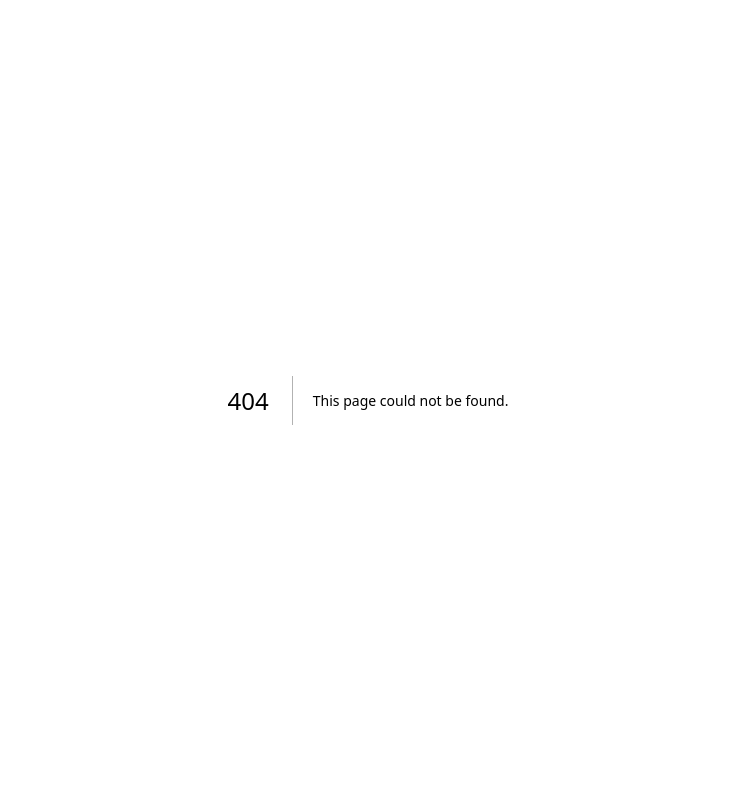
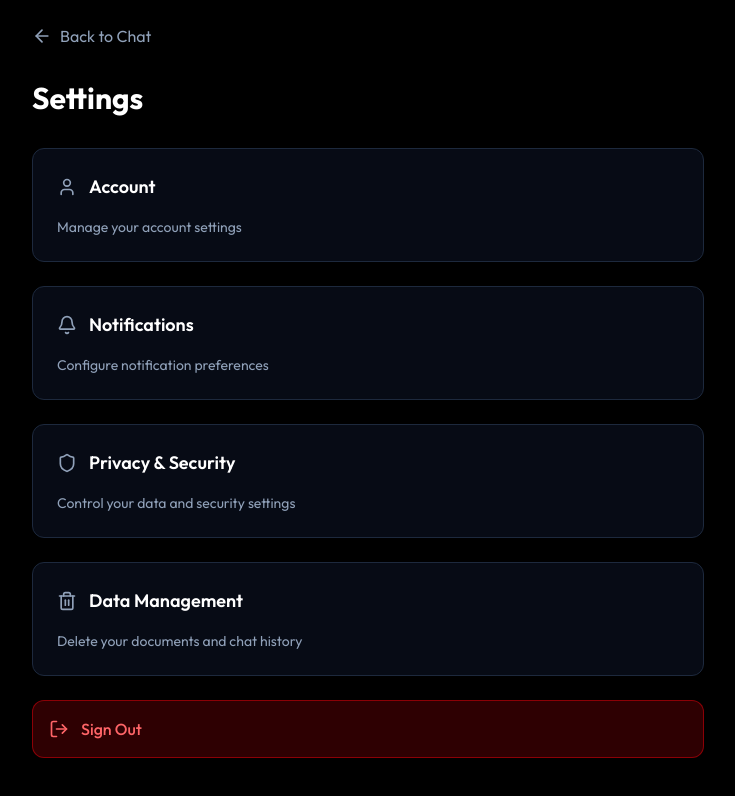
Before and after one commit to AnishaPaturi/AI-pdf-chatbot, a Next.js app in the folder frontend/: page /dashboard/settings in a window 1280 px wide. Before the commit this address had no page. Shown: the top 796 px of the page, without its empty margins (272-1007 px from the left). Built offline with nearby package versions, Linux system fonts and the light colour scheme.

Commit message:
2.6 : Added functionality to New chat and settings buttons on dashboard

```diff
--- a/frontend/src/app/dashboard/page.tsx
+++ b/frontend/src/app/dashboard/page.tsx
@@ -34,7 +34,7 @@ const PDFViewer = dynamic(() => import('@/components/PDFViewer'), { ssr: false }
 export default function DashboardPage() {
   const router = useRouter();
   const { user, logout } = useAuthStore();
-  const { messages, isLoading, addMessage, setLoading } = useChatStore();
+  const { messages, isLoading, addMessage, setLoading, clearMessages } = useChatStore();
 
   const [documents, setDocuments] = useState<DocumentData[]>([]);
   const [input, setInput] = useState('');
@@ -141,10 +141,10 @@ export default function DashboardPage() {
       const response = await fetch('/api/summary/convert/pdf', {
         method: 'POST',
         headers: {
-          'Content-Type': 'text/plain',
+          'Content-Type': 'application/json',
           'Authorization': `Bearer ${localStorage.getItem('token')}`,
         },
-        body: summaryContent,
+        body: JSON.stringify({ summary_text: summaryContent }),
       });
 
       if (response.ok) {
@@ -158,6 +158,9 @@ export default function DashboardPage() {
         window.URL.revokeObjectURL(url);
         document.body.removeChild(a);
         toast.success('PDF downloaded');
+      } else {
+        const error = await response.json();
+        toast.error(error.detail || 'Failed to download PDF');
       }
     } catch (err) {
       toast.error('Failed to download PDF');
@@ -169,10 +172,10 @@ export default function DashboardPage() {
       const response = await fetch('/api/summary/convert/word', {
         method: 'POST',
         headers: {
-          'Content-Type': 'text/plain',
+          'Content-Type': 'application/json',
           'Authorization': `Bearer ${localStorage.getItem('token')}`,
         },
-        body: summaryContent,
+        body: JSON.stringify({ summary_text: summaryContent }),
       });
 
       if (response.ok) {
@@ -186,6 +189,9 @@ export default function DashboardPage() {
         window.URL.revokeObjectURL(url);
         document.body.removeChild(a);
         toast.success('Word document downloaded');
+      } else {
+        const error = await response.json();
+        toast.error(error.detail || 'Failed to download Word document');
       }
     } catch (err) {
       toast.error('Failed to download Word document');
@@ -324,7 +330,10 @@ export default function DashboardPage() {
         </div>
 
         {/* New Chat Button */}
-        <button className="m-4 py-2.5 px-4 bg-white text-black font-semibold rounded-lg hover:bg-slate-100 transition flex items-center justify-center gap-2">
+        <button
+          onClick={() => { clearMessages(); }}
+          className="m-4 py-2.5 px-4 bg-white text-black font-semibold rounded-lg hover:bg-slate-100 transition flex items-center justify-center gap-2"
+        >
           <Plus className="w-4 h-4" />
           New Chat
         </button>
@@ -384,7 +393,10 @@ export default function DashboardPage() {
             <Upload className="w-4 h-4" />
             Upload PDF
           </button>
-          <button className="w-full py-2 px-3 bg-slate-800/50 hover:bg-slate-800 text-slate-300 text-sm font-medium rounded-lg transition flex items-center justify-center gap-2">
+          <button
+            onClick={() => router.push('/dashboard/settings')}
+            className="w-full py-2 px-3 bg-slate-800/50 hover:bg-slate-800 text-slate-300 text-sm font-medium rounded-lg transition flex items-center justify-center gap-2"
+          >
             <Settings className="w-4 h-4" />
             Settings
           </button>
--- /dev/null
+++ b/frontend/src/app/dashboard/settings/page.tsx
@@ -0,0 +1,67 @@
+'use client';
+
+import React from 'react';
+import { useRouter } from 'next/navigation';
+import { ArrowLeft, User, Bell, Shield, Trash2, LogOut } from 'lucide-react';
+
+export default function SettingsPage() {
+  const router = useRouter();
+
+  return (
+    <div className="min-h-screen bg-black text-white p-6">
+      <div className="max-w-2xl mx-auto">
+        <button
+          onClick={() => router.back()}
+          className="flex items-center gap-2 text-slate-400 hover:text-white mb-8 transition"
+        >
+          <ArrowLeft className="w-5 h-5" />
+          Back to Chat
+        </button>
+
+        <h1 className="text-3xl font-bold mb-8">Settings</h1>
+
+        <div className="space-y-6">
+          <div className="bg-slate-900/50 border border-slate-800 rounded-xl p-6">
+            <div className="flex items-center gap-3 mb-4">
+              <User className="w-5 h-5 text-slate-400" />
+              <h2 className="text-lg font-semibold">Account</h2>
+            </div>
+            <p className="text-slate-400 text-sm">Manage your account settings</p>
+          </div>
+
+          <div className="bg-slate-900/50 border border-slate-800 rounded-xl p-6">
+            <div className="flex items-center gap-3 mb-4">
+              <Bell className="w-5 h-5 text-slate-400" />
+              <h2 className="text-lg font-semibold">Notifications</h2>
+            </div>
+            <p className="text-slate-400 text-sm">Configure notification preferences</p>
+          </div>
+
+          <div className="bg-slate-900/50 border border-slate-800 rounded-xl p-6">
+            <div className="flex items-center gap-3 mb-4">
+              <Shield className="w-5 h-5 text-slate-400" />
+              <h2 className="text-lg font-semibold">Privacy & Security</h2>
+            </div>
+            <p className="text-slate-400 text-sm">Control your data and security settings</p>
+          </div>
+
+          <div className="bg-slate-900/50 border border-slate-800 rounded-xl p-6">
+            <div className="flex items-center gap-3 mb-4">
+              <Trash2 className="w-5 h-5 text-slate-400" />
+              <h2 className="text-lg font-semibold">Data Management</h2>
+            </div>
+            <p className="text-slate-400 text-sm">Delete your documents and chat history</p>
+          </div>
+
+          <button
+            onClick={() => router.push('/auth/login')}
+            className="w-full bg-red-600/20 border border-red-600/50 hover:bg-red-600/30 text-red-400 p-4 rounded-xl flex items-center gap-3 transition"
+          >
+            <LogOut className="w-5 h-5" />
+            <span className="font-medium">Sign Out</span>
+          </button>
+        </div>
+      </div>
+    </div>
+  );
+}
```
Also changed, not shown: 1 other file (tests, documents, lock files or other folders).
